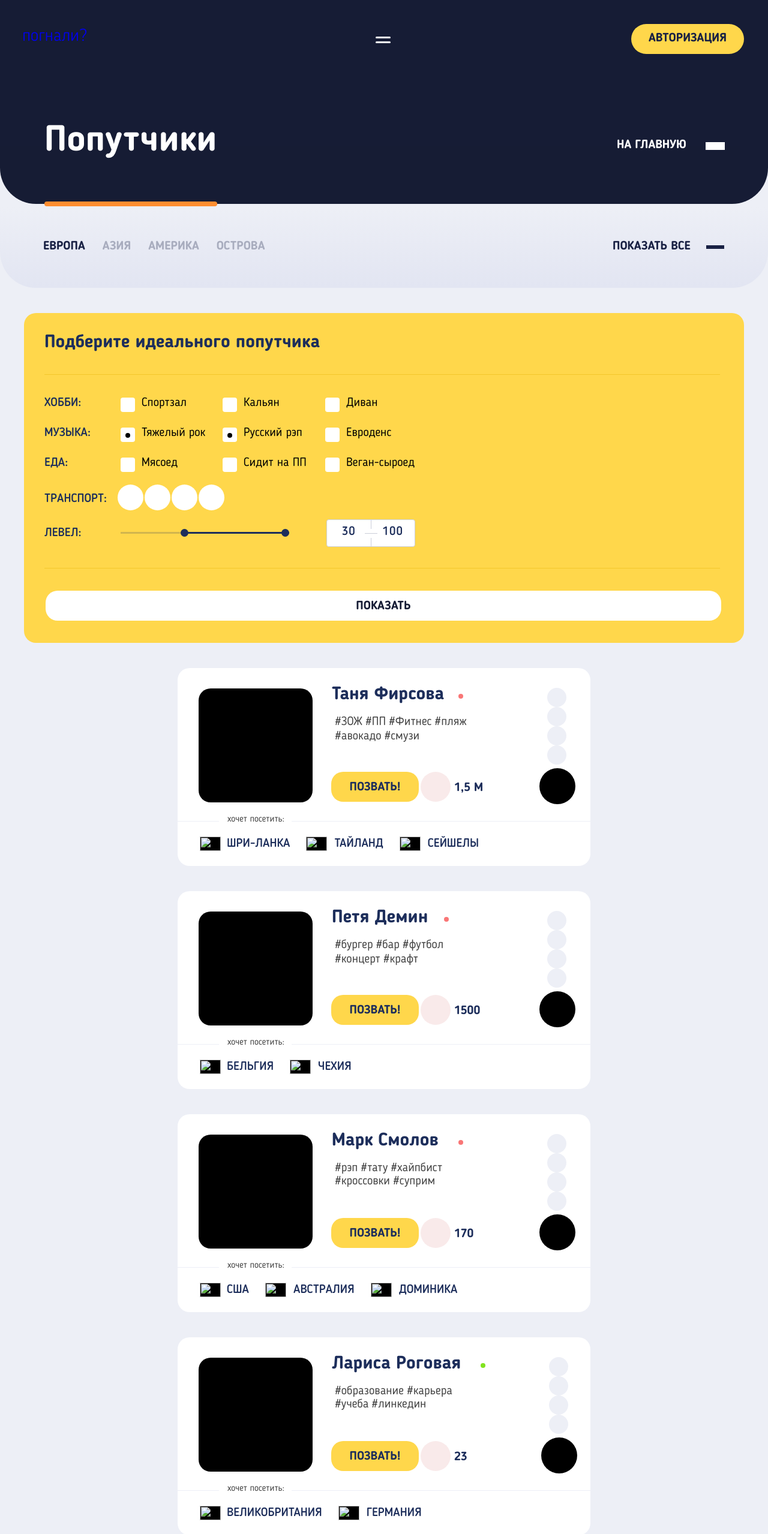
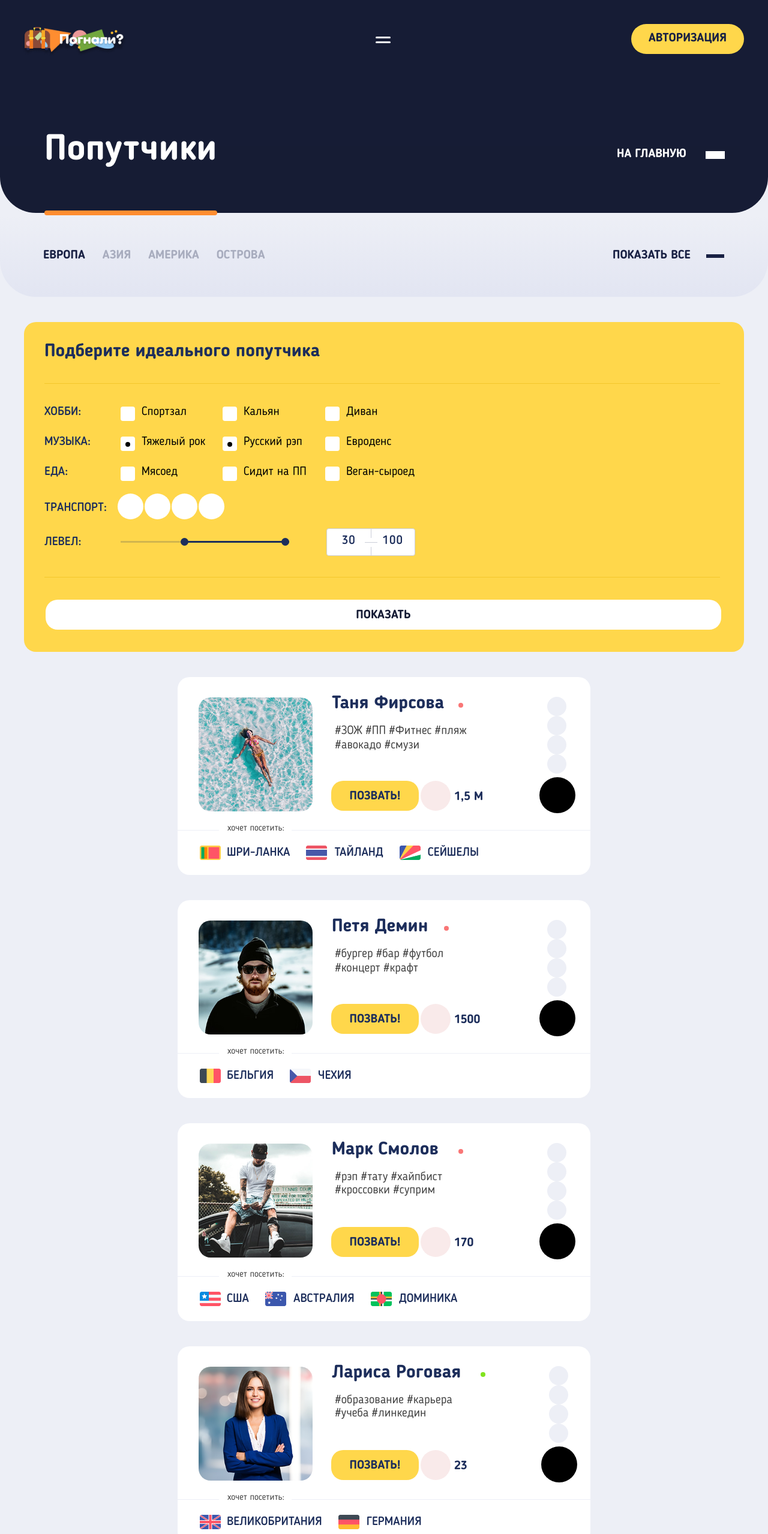
Before and after one commit to RamunSalazar/36154-pognali-21, a website: page source/catalog.html in a window 1280 px wide. Shown: the top 2558 px of the page at 60% size. Drawn offline with nearby package versions, Linux system fonts and the light colour scheme; files that its build step writes are made by us from their sources.

Commit message:
Добавил графику на страницу каталога

```diff
--- a/source/catalog.html
+++ b/source/catalog.html
@@ -9,9 +9,18 @@
   <body class="page-body">
     <header class="page-header page-header--inner-page">
       <div class="page-header__navigation-wrapper page-header__navigation-top page-header__navigation-top">
-        <a class="link page-header__logo" href="index.html">
-          погнали?
-          <img class="img page-header__logo-image" src="" width="" height="" alt="">
+        <a class="link page-header__logo page-header__logo1" href="index.html">
+          <picture>
+            <source media="(min-width: 1440px)" srcset="img/logo-desktop.png 1x, img/logo-desktop@2x.png 2x">
+            <source media="(min-width: 768px)" srcset="img/logo-tablet.png 1x, img/logo-tablet@2x.png 2x">
+            <img class="img page-header__logo-image" src="img/logo-mobile.png" srcset="img/logo-mobile@2x.png 2x" alt="Логотип сервиса путишествий - погнали?">
+          </picture>
+        </a>
+        <a class="link page-header__logo page-header__logo2" href="index.html">
+          <picture>
+            <source media="(min-width: 768px)" srcset="img/logo-tablet-menu.png 1x, img/logo-tablet-menu@2x.png 2x">
+            <img class="img page-header__logo-image" src="img/logo-mobile-menu.png" srcset="img/logo-mobile-menu@2x.png 2x" alt="Логотип сервиса путишествий - погнали?">
+          </picture>
         </a>
         <button class="page-header__navigation-toggle" type="button">
           <span class="visually-hidden">Открыть меню</span>
@@ -774,7 +783,7 @@
           <ul class="list cart-profile__list">
             <li class="list__item cart-profile__item">
               <a class="link img cart-profile__photo-link" href="">
-                <img class="img cart-profile__photo" src="" width="" height="" alt="">
+                <img class="img cart-profile__photo" src="img/firsova-catalog.png" srcset="img/firsova-catalog@2x.png 2x" alt="Фото профиля">
               </a>
               <a class="link link-typography link-typography--middle cart-profile__name-link" href="">Таня Фирсова</a>
               <span class="cart-profile__like">1,5 М</span>
@@ -790,15 +799,15 @@
                 <span class="cart-profile__text">хочет посетить:</span>
                 <ul class="list cart-profile__visit-list">
                   <li class="list__item cart-profile__visit-item">
-                    <img class="img cart-profile__visit-image" src="" width="" height="" alt="">
+                    <img class="img cart-profile__visit-image" src="img/sri-lanka-flag.png" srcset="img/sri-lanka-flag@2x.png 2x" alt="Флаг Шри-Ланки">
                     <span class="cart-profile__visit-name">шри-ланка</span>
                   </li>
                   <li class="list__item cart-profile__visit-item">
-                    <img class="img cart-profile__visit-image" src="" width="" height="" alt="">
+                    <img class="img cart-profile__visit-image" src="img/thailand-flag.png" srcset="img/thailand-flag@2x.png 2x" alt="Флаг Тайланда">
                     <span class="cart-profile__visit-name">Тайланд</span>
                   </li>
                   <li class="list__item cart-profile__visit-item">
-                    <img class="img cart-profile__visit-image" src="" width="" height="" alt="">
+                    <img class="img cart-profile__visit-image" src="img/seychelles-flag.png" srcset="img/seychelles-flag@2x.png 2x" alt="Флаг Сейшел">
                     <span class="cart-profile__visit-name">сейшелы</span>
                   </li>
                 </ul>
@@ -830,7 +839,7 @@
             </li>
             <li class="list__item cart-profile__item">
               <a class="link img cart-profile__photo-link" href="">
-                <img class="img cart-profile__photo" src="" width="" height="" alt="">
+                <img class="img cart-profile__photo" src="img/demin-catalog.png" srcset="img/demin-catalog@2x.png 2x" alt="Фото профиля">
               </a>
               <a class="link link-typography link-typography--middle cart-profile__name-link" href="">Петя Демин</a>
               <span class="cart-profile__like">1500</span>
@@ -845,11 +854,11 @@
                 <span class="cart-profile__text">хочет посетить:</span>
                 <ul class="list cart-profile__visit-list">
                   <li class="list__item cart-profile__visit-item">
-                    <img class="img cart-profile__visit-image" src="" width="" height="" alt="">
+                    <img class="img cart-profile__visit-image" src="img/belgium-flag.png" srcset="img/belgium-flag@2x.png 2x" alt="Флаг Бельгии">
                     <span class="cart-profile__visit-name">бельгия</span>
                   </li>
                   <li class="list__item cart-profile__visit-item">
-                    <img class="img cart-profile__visit-image" src="" width="" height="" alt="">
+                    <img class="img cart-profile__visit-image" src="img/czech-flag.png" srcset="img/czech-flag@2x.png 2x" alt="Флаг Чехии">
                     <span class="cart-profile__visit-name">чехия</span>
                   </li>
                 </ul>
@@ -881,7 +890,7 @@
             </li>
             <li class="list__item cart-profile__item">
               <a class="link img cart-profile__photo-link" href="">
-                <img class="img cart-profile__photo" src="" width="" height="" alt="">
+                <img class="img cart-profile__photo" src="img/smolov-catalog.png" srcset="img/smolov-catalog@2x.png 2x" alt="Фото профиля">
               </a>
               <a class="link link-typography link-typography--middle cart-profile__name-link" href="">Марк Смолов</a>
               <span class="cart-profile__like">170</span>
@@ -896,15 +905,15 @@
                 <span class="cart-profile__text">хочет посетить:</span>
                 <ul class="list cart-profile__visit-list">
                   <li class="list__item cart-profile__visit-item">
-                    <img class="img cart-profile__visit-image" src="" width="" height="" alt="">
+                    <img class="img cart-profile__visit-image" src="img/usa-flag.png" srcset="img/usa-flag@2x.png 2x" alt="Флаг Америки">
                     <span class="cart-profile__visit-name">сша</span>
                   </li>
                   <li class="list__item cart-profile__visit-item">
-                    <img class="img cart-profile__visit-image" src="" width="" height="" alt="">
+                    <img class="img cart-profile__visit-image" src="img/australia-flag.png" srcset="img/australia-flag@2x.png 2x" alt="Флаг Австралии">
                     <span class="cart-profile__visit-name">австралия</span>
                   </li>
                   <li class="list__item cart-profile__visit-item">
-                    <img class="img cart-profile__visit-image" src="" width="" height="" alt="">
+                    <img class="img cart-profile__visit-image" src="img/dominica-flag.png" srcset="img/dominica-flag@2x.png 2x" alt="Флаг Доминики">
                     <span class="cart-profile__visit-name">доминика</span>
                   </li>
                 </ul>
@@ -936,7 +945,7 @@
             </li>
             <li class="list__item cart-profile__item">
               <a class="link img cart-profile__photo-link" href="">
-                <img class="img cart-profile__photo" src="" width="" height="" alt="">
+                <img class="img cart-profile__photo" src="img/rogovay-catalog.png" srcset="img/rogovay-catalog@2x.png 2x" alt="Фото профиля">
               </a>
               <a class="link link-typography link-typography--middle cart-profile__name-link" href="">Лариса Роговая</a>
               <span class="cart-profile__like">23</span>
@@ -950,11 +959,11 @@
                 <span class="cart-profile__text">хочет посетить:</span>
                 <ul class="list cart-profile__visit-list">
                   <li class="list__item cart-profile__visit-item">
-                    <img class="img cart-profile__visit-image" src="" width="" height="" alt="">
+                    <img class="img cart-profile__visit-image" src="img/uk-flag.png" srcset="img/uk-flag@2x.png 2x" alt="Флаг Великобритании">
                     <span class="cart-profile__visit-name">Великобритания</span>
                   </li>
                   <li class="list__item cart-profile__visit-item">
-                    <img class="img cart-profile__visit-image" src="" width="" height="" alt="">
+                    <img class="img cart-profile__visit-image" src="img/germany-flag.png" srcset="img/germany-flag@2x.png 2x" alt="Флаг Германии">
                     <span class="cart-profile__visit-name">Германия</span>
                   </li>
                 </ul>
@@ -1003,11 +1012,14 @@
         </div>
       </section>
     </main>
-    <footer class="page-footer">
+    <footer class="page-footer page-footer--inner-page">
       <div class="container">
-        <a class="link page-footer__logo" href="">
-          погнали?
-          <img class="page-footer__logo-image" src="" width="" height="" alt="">
+        <a class="link page-footer__logo" href="index.html">
+          <picture>
+            <source media="(min-width: 1440px)" srcset="img/logo-desktop-menu.png 1x, img/logo-desktop-menu@2x.png 2x">
+            <source media="(min-width: 768px)" srcset="img/logo-tablet-menu.png 1x, img/logo-tablet-menu@2x.png 2x">
+            <img class="page-footer__logo-image" src="img/logo-mobile-menu.png" srcset="img/logo-mobile-menu@2x.png 2x" alt="Логотип сервиса">
+          </picture>
         </a>
         <ul class="list page-footer__list">
           <li class="list__item page-footer__item">
@@ -1023,7 +1035,7 @@
         <div class="copyright-wrapper">
           <span class="page-footer__text">Разработано</span>
           <a class="link page-footer__academy-logo" href="https://htmlacademy.ru/intensive/adaptive">
-            <img class="img page-footer__academy-image" src="" width="" height="" alt="">
+            <img class="img page-footer__academy-image" src="img/academy-logo.svg" alt="Логотип академии">
           </a>
         </div>
       </div>
--- a/source/sass/blocks/catalog/cartprofile.scss
+++ b/source/sass/blocks/catalog/cartprofile.scss
@@ -91,7 +91,6 @@
 .cart-profile__photo-link {
   width: 70px;
   height: 70px;
-  background-color: $black;
   border-radius: 50%;
   grid-row: 1/3;
   grid-column: 1/2;
@@ -99,6 +98,10 @@
   position: relative;
   z-index: 0;
   margin-bottom: 12px;
+}
+
+.cart-profile__photo {
+  border-radius: 50%;
 }
 
 .cart-profile__name-link {
@@ -225,7 +228,6 @@
 .cart-profile__visit-image {
   width: 26px;
   height: 18px;
-  background-color: $black;
 }
 
 .cart-profile__transport-wrapper {
@@ -532,6 +534,10 @@
     border-radius: 20px;
     margin-top: 5px;
     margin-bottom: 20px;
+  }
+
+  .cart-profile__photo {
+    border-radius: 20px;
   }
 
   .cart-profile__name-link {
@@ -938,6 +944,10 @@
     border-bottom-left-radius: 20px;
   }
 
+  .cart-profile__photo {
+    border-radius: 0;
+  }
+
   .cart-profile__name-link {
     grid-row: 1/2;
     grid-column: 2/4;
--- a/source/sass/blocks/common/header.scss
+++ b/source/sass/blocks/common/header.scss
@@ -611,6 +611,7 @@
       padding-bottom: 148px;
       border-bottom-left-radius: 56px;
       border-bottom-right-radius: 56px;
+      background: $blue;
 
       .page-header__navigation-top {
         padding-top: 45px;
```
Also changed, not shown: source/img/demin-catalog.png (added), source/img/demin-catalog@2x.png (added), source/img/firsova-catalog.png (added), source/img/firsova-catalog@2x.png (added), source/img/rogovay-catalog.png (added), source/img/rogovay-catalog@2x.png (added), source/img/smolov-catalog.png (added), source/img/smolov-catalog@2x.png (added).
